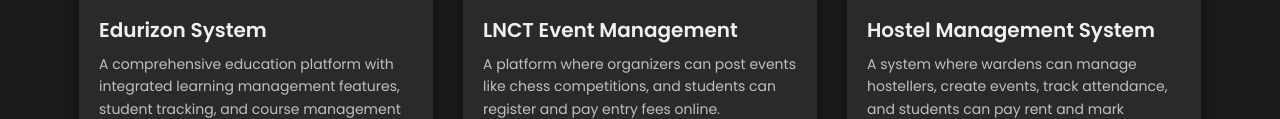
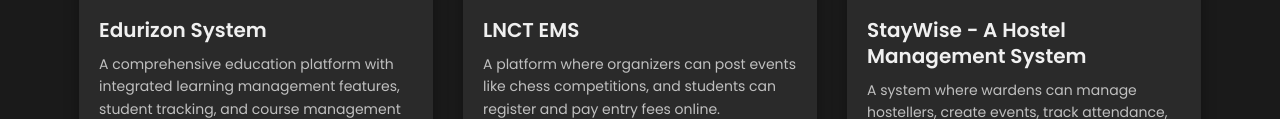
Before and after one commit to VirajBhamre/Portfolio, a plain HTML site: page index.html in a window 1280 px wide. Shown: the part 3036-3155 px from the top of the page. Drawn offline with nearby package versions, Linux system fonts and the light colour scheme.

Commit message:
Update project titles in index.html

```diff
--- a/index.html
+++ b/index.html
@@ -323,7 +323,7 @@
                         </div>
                     </div>
                     <div class="project-info">
-                        <h3>LNCT Event Management</h3>
+                        <h3>LNCT EMS</h3>
                         <p>A platform where organizers can post events like chess competitions, and students can register and pay entry fees online.</p>
                         <div class="project-tech">
                             <span>Node.js</span>
@@ -344,7 +344,7 @@
                         </div>
                     </div>
                     <div class="project-info">
-                        <h3>Hostel Management System</h3>
+                        <h3>StayWise - A Hostel Management System</h3>
                         <p>A system where wardens can manage hostellers, create events, track attendance, and students can pay rent and mark attendance online.</p>
                         <div class="project-tech">
                             <span>Node.js</span>
```
